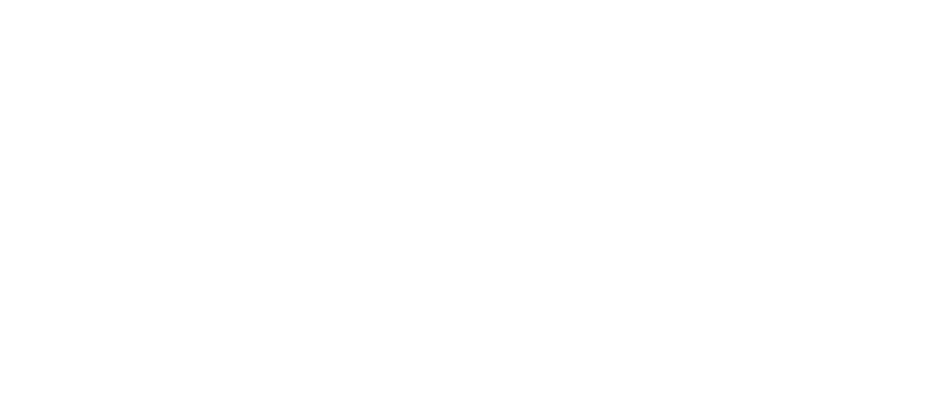
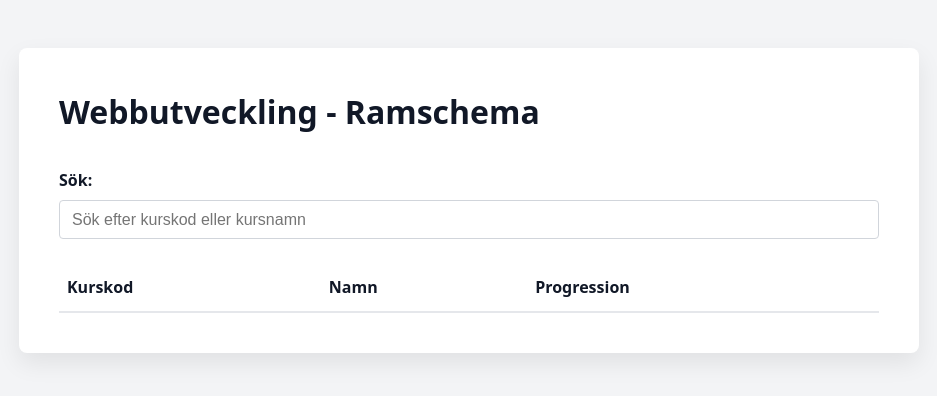
Before and after one commit to T-880/lab2, a website built with Vite: page index.html in a window 1280 px wide. Shown: the whole page, without its empty margins (171-1108 px from the left). Built offline with nearby package versions, Linux system fonts and the light colour scheme; files whose address does not match are found by name.

Commit message:
skapade grunden för html och css

```diff
--- a/index.html
+++ b/index.html
@@ -1,5 +1,6 @@
 <!doctype html>
 <html lang="sv">
+
 <head>
   <meta charset="UTF-8" />
   <link rel="icon" type="image/svg+xml" href="/vite.svg" />
@@ -7,8 +8,30 @@
   <title>Webbutveckling - Ramschema</title>
   <link rel="stylesheet" href="/src/css/styles.css">
 </head>
+
 <body>
-    <div id="app"></div>
+  <main class="container">
+    <h1>Webbutveckling - Ramschema</h1>
+
+    <div class="search">
+      <label for="search">Sök:</label>
+      <input type="text" id="search" placeholder="Sök efter kurskod eller kursnamn" />
+    </div>
+
+    <table>
+      <thead>
+        <tr>
+          <th>Kurskod</th>
+          <th>Namn</th>
+          <th>Progression</th>
+        </tr>
+      </thead>
+      <tbody id="course-table">
+      </tbody>
+    </table>
+  </main>
+
   <script type="module" src="/src/js/main.js"></script>
 </body>
+
 </html>
--- a/src/css/styles.css
+++ b/src/css/styles.css
@@ -0,0 +1,73 @@
+/* Reset & bas */
+* {
+  box-sizing: border-box;
+  margin: 0;
+  padding: 0;
+}
+
+body {
+  font-family: system-ui, -apple-system, BlinkMacSystemFont, "Segoe UI",
+    Roboto, Helvetica, Arial, sans-serif;
+  background-color: #f3f4f6;
+  color: #111827;
+  line-height: 1.5;
+}
+
+/* Container */
+.container {
+  max-width: 900px;
+  margin: 3rem auto;
+  background-color: #ffffff;
+  padding: 2.5rem;
+  border-radius: 8px;
+  box-shadow: 0 10px 25px rgba(0, 0, 0, 0.08);
+}
+
+/* Rubrik */
+h1 {
+  font-size: 2rem;
+  margin-bottom: 2rem;
+}
+
+/* Sökfält */
+.search {
+  margin-bottom: 1.5rem;
+}
+
+.search label {
+  display: block;
+  font-weight: 600;
+  margin-bottom: 0.5rem;
+}
+
+.search input {
+  width: 100%;
+  padding: 0.6rem 0.75rem;
+  font-size: 1rem;
+  border: 1px solid #d1d5db;
+  border-radius: 4px;
+}
+
+.search input:focus {
+  outline: none;
+  border-color: #2563eb;
+}
+
+/* Tabell */
+table {
+  width: 100%;
+  border-collapse: collapse;
+}
+
+thead th {
+  text-align: left;
+  font-weight: 600;
+  padding: 0.75rem 0.5rem;
+  border-bottom: 2px solid #e5e7eb;
+  cursor: pointer;
+}
+
+tbody td {
+  padding: 0.75rem 0.5rem;
+  border-bottom: 1px solid #e5e7eb;
+}
```
Lines whose indentation alone changed are shown as unchanged.
